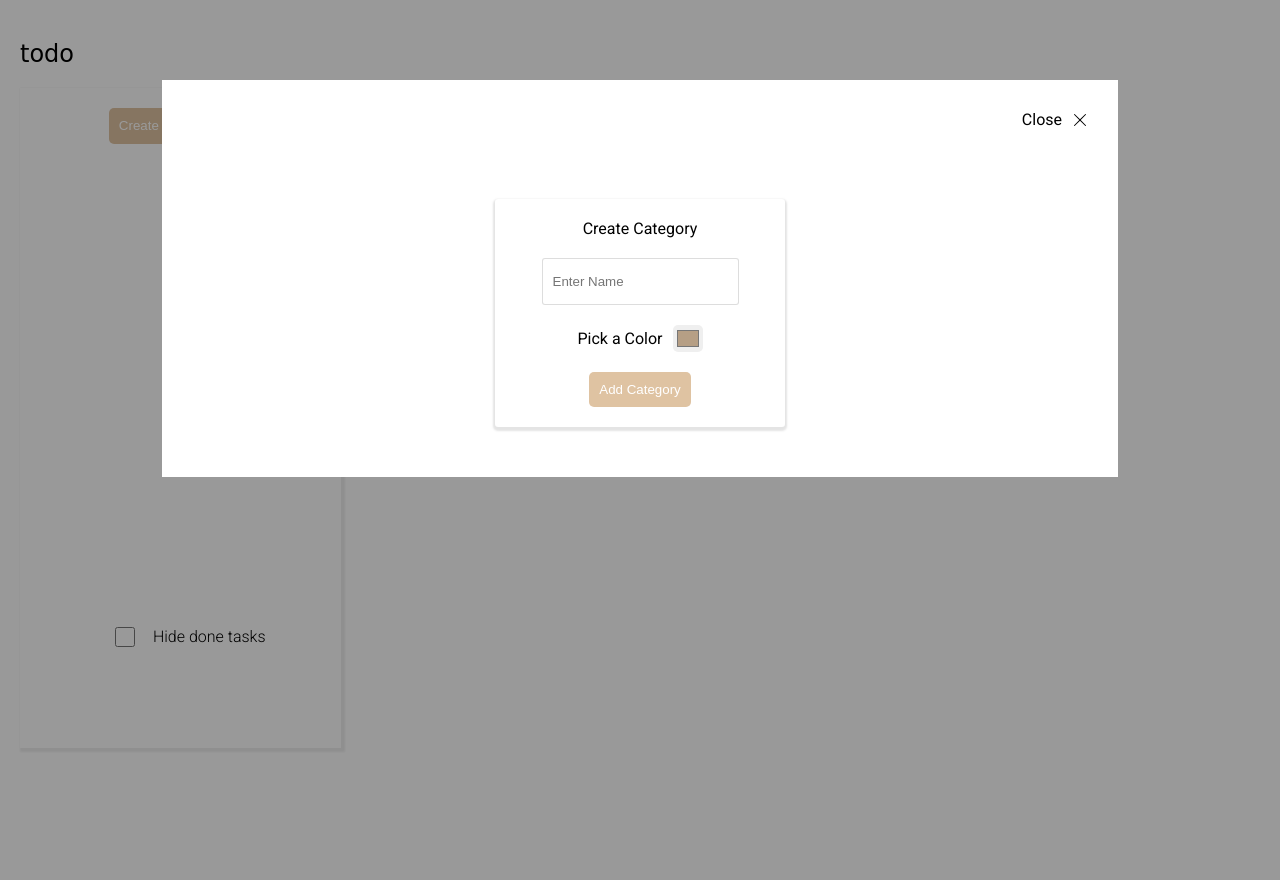
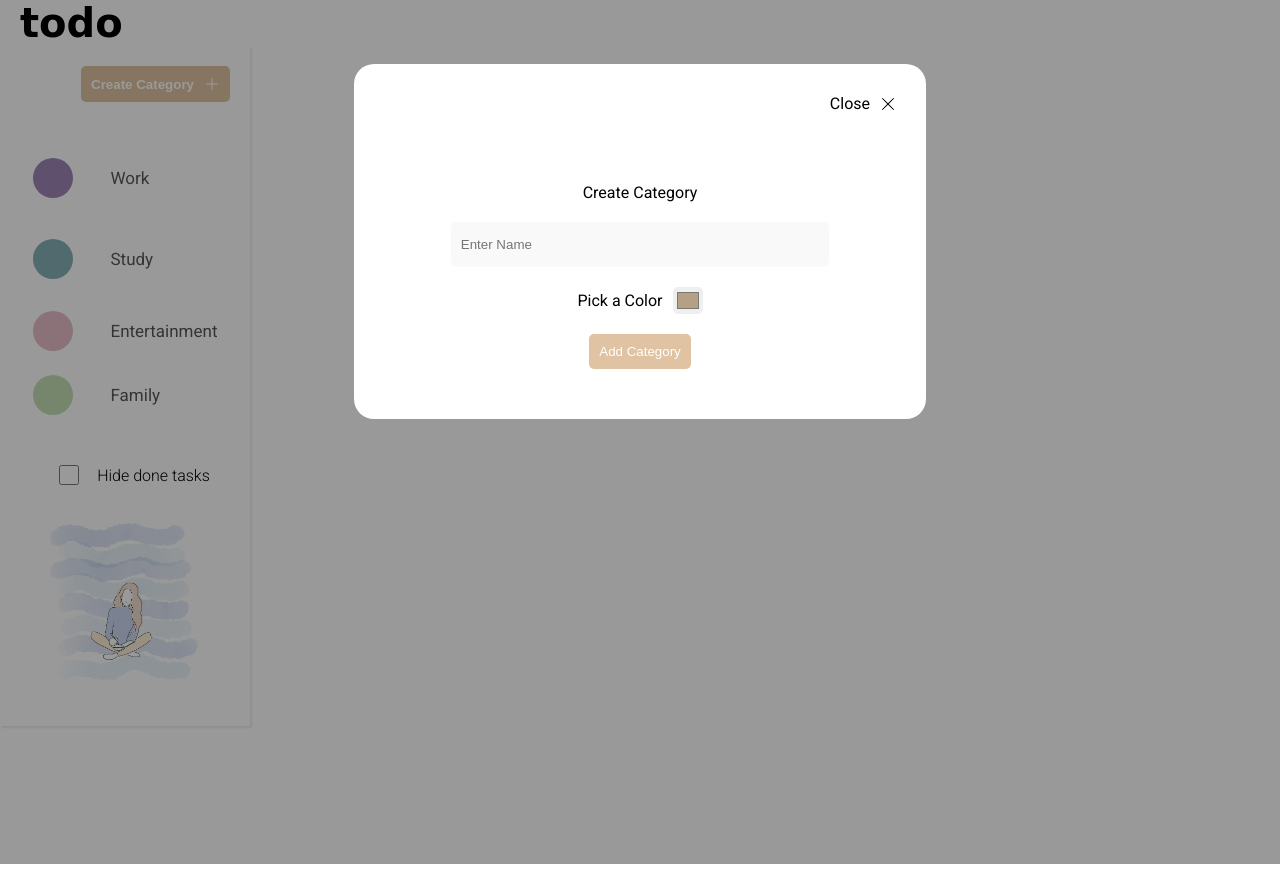
Before and after one commit to Damiieibikun/ToDO-Application, a plain HTML site: page home.html in a window 1280 px wide. Both pictures are taken after a click on the button "Create Category". Drawn offline with nearby package versions, Linux system fonts and the light colour scheme; a web font is replaced by a local one.

Commit message:
made changes to home page layout and styles

```diff
--- a/css/styles.css
+++ b/css/styles.css
@@ -58,6 +58,13 @@ input[type="text"] {
   border-radius: 3px;
   height: 25px;
 }
+textarea{
+  padding: 10px;
+}
+
+textarea::placeholder {
+  font-family: "Roboto", sans-serif;;
+}
 
 .right-format {
   border: 0.8px solid rgba(128, 128, 128, 0.268);
@@ -67,7 +74,8 @@ input[type="text"] {
   border: 1px solid red;
 }
 
-form {
+#registration-form,
+#login-form {
   width: 250px;
   padding: 20px;
   box-shadow: 0px 2px 2px 2px rgba(128, 128, 128, 0.21);
@@ -95,7 +103,6 @@ form div {
 }
 
 #todoindex-text {
-  font-weight: 700;
   font-size: 50px;
 }
 
@@ -127,44 +134,53 @@ form div {
 .lg-txt {
   font-family: "Playwrite MX", cursive;
   font-optical-sizing: auto;
-  font-weight: 400;
+  font-weight: 700;
   font-style: normal;
+  font-size: 40px;
+  margin: 0;
 }
 #todo-top {
   justify-content: space-between;
+  margin: 0 20px;
 }
 
 #todo-list {
-  padding: 20px;
+  /* padding: 20px; */
   height: 100vh;
 }
 
 #todo-details {
-  grid-template-columns: 0.7fr 2fr;
+  /* grid-template-columns: 0.7fr 2fr; */
+  grid-template-columns: 250px 2fr;
 }
 #add-new-task {
   display: none;
 }
 
 .todo-details-items {
-  height: 80vh;
+  height: 85vh;
 }
 
 #categories{
   /* border-right: 1px solid gray; */
-  box-shadow: 2px 2px 2px 2px rgba(128, 128, 128, 0.146);
-  padding-top: 20px;
+  box-shadow: 2px 2px 2px rgba(128, 128, 128, 0.146);
+  /* padding-top: 20px; */
 }
 
 #category-list {
   padding: 10px;
   overflow-y: auto;
-  height: 50vh;
-  width: 200px;
+  height: 35vh;
+  /* width: 200px; */
+  width: 185px;
+  display: grid;
+  grid-template-columns: 1fr 1fr;
+  grid-template-rows: 1fr 1fr;
+  align-self: center;
 }
 
 #category-name {
-  font-size: 16px;
+  font-size: 17px;
   color: rgba(0, 0, 0, 0.662);
   font-weight: 400;
   text-transform: capitalize;
@@ -176,8 +192,21 @@ form div {
     font-weight: 300;
     text-transform: capitalize;
   }
+#category-input,
+#task-details,
+#task-title{
+  background-color: #8080800d;
+    border-radius: 5px;
+    border: none;
+}
+  #open-cat{
+    margin-top: 20px;
+    align-self: end;
+    margin-right: 20px;
+    font-weight: 600;
+  }
 #todo-items {
-  padding: 10px;
+  /* padding: 10px; */
   flex-wrap: wrap;
 }
 .task-card{
@@ -233,7 +262,8 @@ button:hover {
   display: none;
   position: absolute;
   z-index: 1;
-  padding-top: 80px;
+  /* padding-top: 80px; */
+  padding-top: 5%;
   left: 0;
   top: 0;
   width: 100%;
@@ -242,12 +272,24 @@ button:hover {
   background-color: rgba(0, 0, 0, 0.4);
 }
 
+#add-categories-details{
+  width: 40%;
+}
+
+#add-tasks-details {
+  width: 45%;
+}
+
 #add-categories-details,
 #add-tasks-details  {
   background-color: white;
-  width: 70%;
   margin: auto;
   padding: 30px;
+  border-radius: 20px;
+  -webkit-border-radius: 20px;
+  -moz-border-radius: 20px;
+  -ms-border-radius: 20px;
+  -o-border-radius: 20px;
 }
 
 #close,
@@ -261,13 +303,14 @@ button:hover {
   cursor: pointer;
 }
 
-#task-form{
-  min-width: 400px;
+#task-form,
+#category-form{
+  min-width: 100%;
 }
 
 .color-div {
-  height: 35px;
-  width: 35px;
+  height: 40px;
+  width: 40px;
   border-radius: 50%;
   -webkit-border-radius: 50%;
   -moz-border-radius: 50%;
@@ -287,7 +330,10 @@ button:hover {
 #chosen-colors {
   flex-wrap: wrap;
 }
-
+/* .chosen-color{
+  display: grid;
+    grid-template-columns: 1fr 1fr;
+} */
 #color-picker {
   border: none;
   border-radius: 5px;
--- a/home.html
+++ b/home.html
@@ -26,7 +26,7 @@
       <div id="todo-top" class="flex align-center">
         <h1 class="lg-txt">todo</h1>
         <div class="flex align-center gap-10" id="add-new-task">
-          <button class="flex align-center gap-10">
+          <button class="flex align-center gap-10", style="font-weight: 600;">
             Create Task
             <svg
               xmlns="http://www.w3.org/2000/svg"
@@ -46,7 +46,7 @@
       </div>
 
       <div id="todo-details" class="grid">
-        <div class="todo-details-items flex-col align-center" id="categories">
+        <div class="todo-details-items flex-col" id="categories">
           <button class="flex align-center gap-10" id="open-cat">
             Create Category
             <svg
@@ -64,16 +64,25 @@
             </svg>
           </button>
 
-          <div id="category-list" class="mt-30 mb-30 flex-col gap-20">
-            <!-- <div class="chosen-color flex align-center gap-30">
-                <div class="color-div" style="background-color: beige;"></div>
-                <p id="category-name">Work</p>
-            </div> -->
+
+          <div id="category-list" class="mt-30 mb-30 gap-10 align-center">
+            <div class="color-div" style="background-color: #9e86b6"></div>
+            <p id="category-name">Work</p>
+            <div class="color-div" style="background-color: #86b1b6"></div>
+            <p id="category-name">Study</p>
+            <div class="color-div" style="background-color: #e5bdc7"></div>
+            <p id="category-name">Entertainment</p>
+            <div class="color-div" style="background-color: #c3dfb3"></div>
+            <p id="category-name">Family</p>
           </div>
 
-          <div class="flex align-center">
+          <div class="flex align-center justify-center">
             <input type="checkbox" name="" id="done-tasks" />
             <span style="font-weight: 300">Hide done tasks</span>
+          </div>
+
+          <div class="flex align-center justify-center mt-30">
+            <img src="images/girl.jpg" alt="" width="60%">
           </div>
         </div>
 
@@ -166,15 +175,16 @@
             id="task-form"
             class="flex-col justify-center gap-20"
           >
-            <label for="task-title">Task Title</label>
+            <label for="task-title">Title</label>
             <input
               type="text"
               id="task-title"
               class="right-format"
+              placeholder="add a title..."
             />
             <div class="flex-col">
                 <label for="task-details">Description</label>
-                <textarea name="" id="task-details" cols="30" rows="10" class="right-format"></textarea>
+                <textarea name="" id="task-details" cols="30" rows="7" class="right-format" placeholder="add a description..."></textarea>
             </div>
 
             <div>
--- a/js/home.js
+++ b/js/home.js
@@ -9,10 +9,10 @@ $('#category-form').on('submit', function(e){
                         <p id="category-name-sm">${category}</p>
                     </div>`)
 
-    $('#category-list').append(` <div class="chosen-color flex align-center gap-30">
+    $('#category-list').append(`
         <div class="color-div" style="background-color: ${color};"></div>
         <p id="category-name">${category}</p>
-    </div>`)
+    `)
 
     $('#add-new-task').css('display', 'flex')
 
```
Also changed, not shown: images/add-sm.png (deleted), images/add.png (deleted), images/close.png (deleted), images/girl.jpg (added), images/girl2.jpg (added), images/plus.png (deleted).
